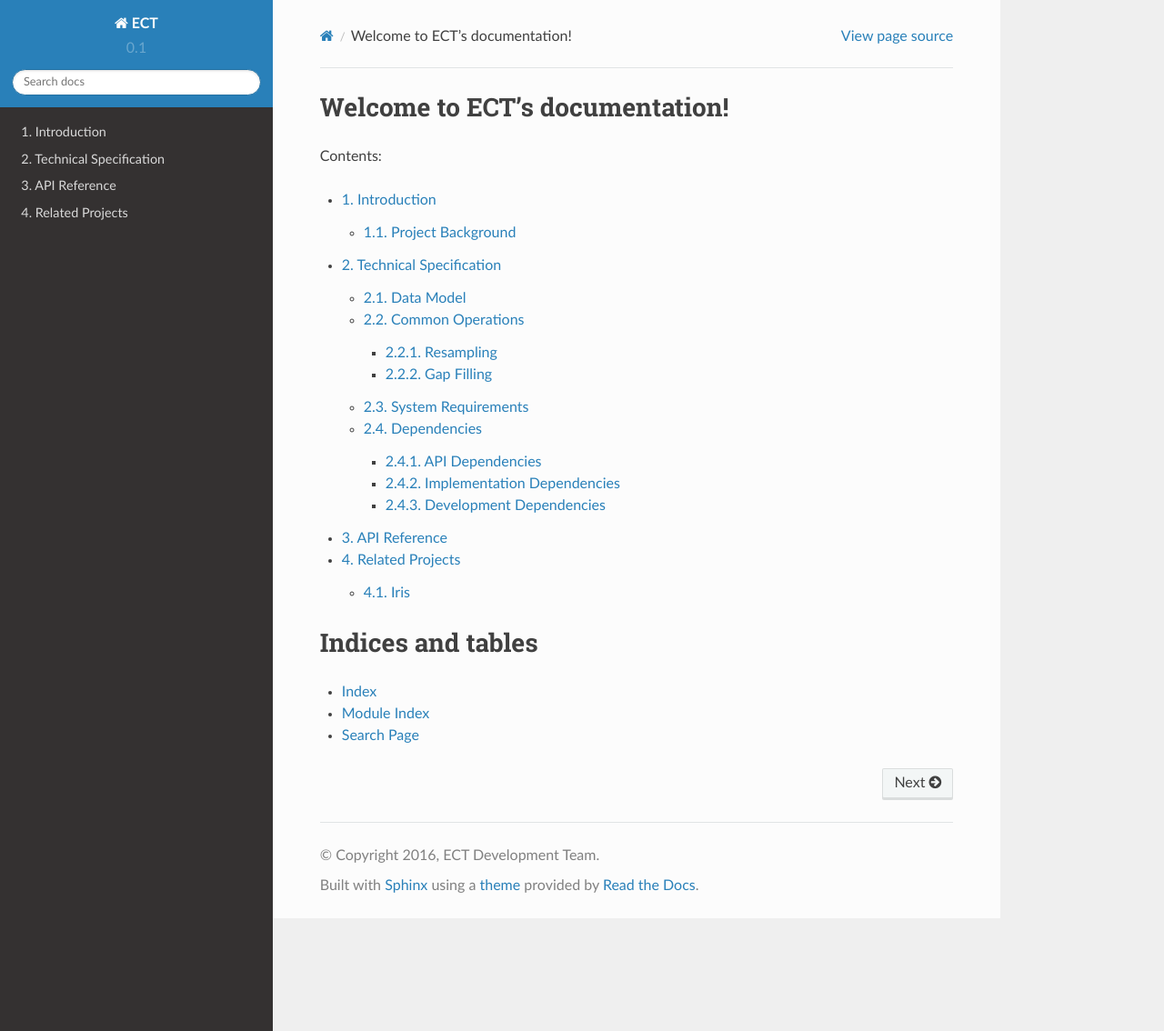
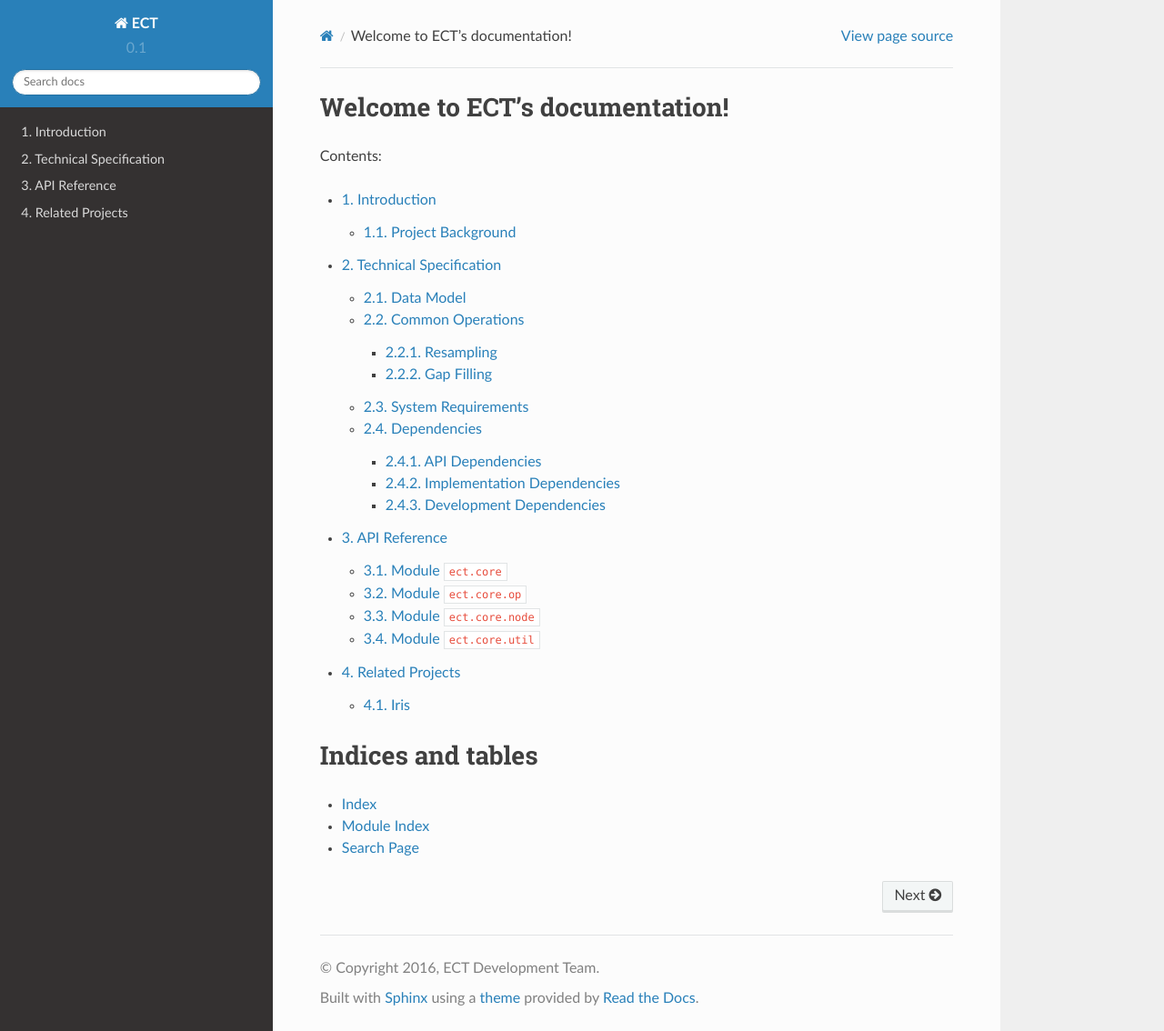
Before and after one commit to CCI-Tools/cate, a Sphinx documentation site: the page built from doc/source/index.rst, in a window 1280 px wide and 1134 px high. Shown: the whole window at 91% size. Built offline with Sphinx 7.4.7 and the Read the Docs theme 2.0.0, drawn with Linux system fonts in a browser that asks for light colours; pages that are not in the unit, such as notebooks, are missing from menus.

```diff
--- a/doc/source/api_reference.rst
+++ b/doc/source/api_reference.rst
@@ -2,5 +2,26 @@
 API Reference
 =============
 
+Module ``ect.core``
+-------------------
+
 .. automodule:: ect.core
-   :members:
+    :members:
+
+Module ``ect.core.op``
+----------------------
+
+.. automodule:: ect.core.op
+    :members:
+
+Module ``ect.core.node``
+------------------------
+
+.. automodule:: ect.core.node
+    :members:
+
+Module ``ect.core.util``
+------------------------
+
+.. automodule:: ect.core.util
+    :members:
```
Also changed, not shown: 3 other files.
